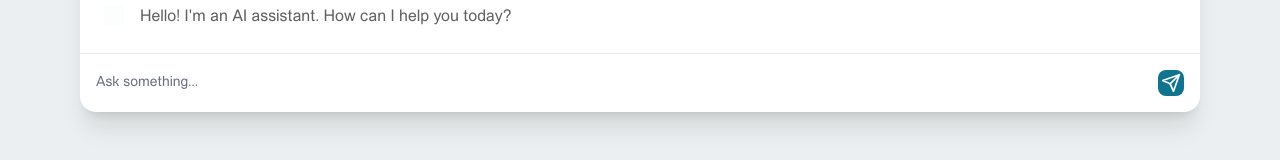
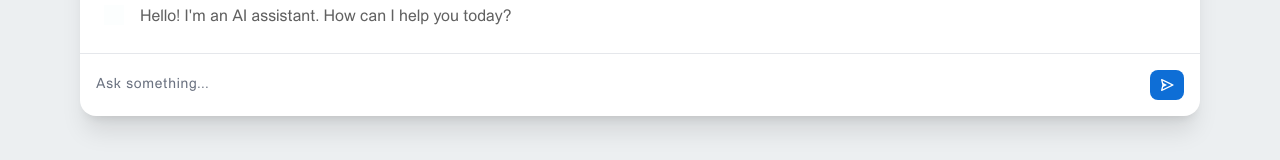
Before and after one commit to piyush2053/rws, a React (Create React App) app in the folder estimation-helper/: page /gen-ai in a window 1280 px wide. Shown: the part 172-332 px from the top of the page. Built offline with nearby package versions, Linux system fonts and the light colour scheme.

Commit message:
Gen D.76.4

```diff
--- a/estimation-helper/src/Pages/GenerativeAI.tsx
+++ b/estimation-helper/src/Pages/GenerativeAI.tsx
@@ -1,9 +1,10 @@
 import { useState } from 'react';
 import Loader from '../assets/loader.gif'
 import { URL } from '../utils/constants/contants'
-import { Button, Textarea } from "flowbite-react";
+import { Button } from "flowbite-react";
 import { getCurrentEnv } from '../utils/funtions/funtion';
 import { FaRegUser } from "react-icons/fa";
+import { BiSend } from "react-icons/bi";
 
 export default function GenAI() {
   const [question, setQuestion] = useState("")
@@ -54,7 +55,7 @@ export default function GenAI() {
     <div className="flex flex-col mx-20 bg-white my-5 rounded-2xl shadow-xl max-h-[600px] ">
       <header className="flex items-center justify-between px-6 py-4 border-b">
         <div className="flex items-center gap-2">
-          <BotIcon className="w-6 h-6 text-primary text-[#0E6ED6]" />
+          <BotIcon className="w-6 h-6 text-primary text-[#0E6ED6] shadow-lg rounded-lg" />
           <h1 className="text-lg font-medium">Assistant</h1>
         </div>
       </header>
@@ -105,10 +106,9 @@ export default function GenAI() {
           <input value={question}
             onKeyPress={HandleKeyPress}
             onChange={HandleChange}
-            placeholder="Ask something..." className="flex-1 border-none focus:ring-0 focus:outline-none text-[#616161] text-sm" autoComplete="off" />
-          <Button onClick={HandleAsk} size="icon">
-            <SendIcon className="w-5 h-5" />
-            <span className="sr-only">Send</span>
+            placeholder="Ask something..." className="tracking-wider flex-1 border-none focus:ring-0 focus:outline-none text-[#616161] text-sm" autoComplete="off" />
+          <Button onClick={HandleAsk} size="icon" className='p-1 bg-[#0E6ED6] px-2'>
+            <BiSend className='h-5'/>
           </Button>
         </form>
       </div>
```
